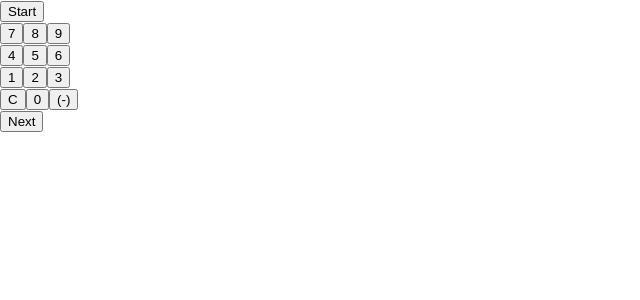
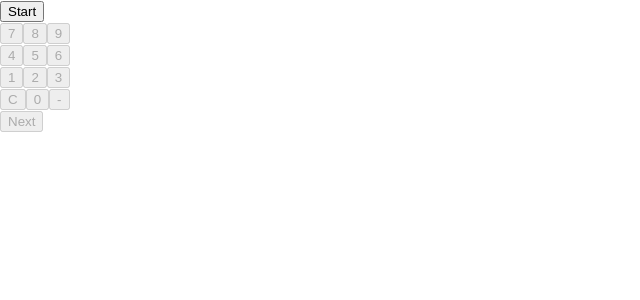
Before and after one commit to HeyItsFelipe/math-drills, a React (Create React App) app in the folder client/: page / in a window 1280 px wide. Shown: the top 300 px of the page, without its empty margins (0-640 px from the left). Built offline with nearby package versions, Linux system fonts and the light colour scheme.

Commit message:
Refactors Input.

```diff
--- a/client/src/Input.js
+++ b/client/src/Input.js
@@ -1,44 +1,43 @@
 import React, { Component } from 'react';
 import Results from './Results';
+
 class Input extends Component {
     constructor(props) {
         super(props);
         this.state = {
             currentNumber: 0,
             startBtnShow: true,
-            showProblems: false,
             inputValue: "",
             started: false,
             userAnswers: []
         };
     }
 
-    startInput = () => {
-        console.log('Input started...');
+    startDrill = () => {
+        console.log('Drill started...');
         this.setState({
             startBtnShow: false,
-            showProblems: true,
             started: true
         });
     }
 
-    showStartButton = () => {
+    renderStartButton = () => {
         if (this.state.startBtnShow) {
             return (
-                <button onClick={this.startInput}>Start</button>
+                <button onClick={this.startDrill}>Start</button>
             );
         }
     }
 
-    showProblem = () => {
-        if (this.state.showProblems) {
+    renderProblem = () => {
+        if (this.state.started) {
             return (
                 <span>{this.props.problems[this.state.currentNumber]}<label> {this.state.inputValue}</label></span>
             );
         }
     }
 
-    nextProblem = () => {
+    goToNextProblem = () => {
         this.setState(prevState => ({
             currentNumber: prevState.currentNumber + 1,
             userAnswers: [...prevState.userAnswers, this.state.inputValue]
@@ -49,7 +48,7 @@ class Input extends Component {
         });
     }
 
-    typed = (event) => {
+    enableInput = (event) => {
         console.log(event.target.value);
         if (this.state.started) {
             let number = event.target.value;
@@ -59,7 +58,7 @@ class Input extends Component {
         }
     }
 
-    clear = () => {
+    clearInput = () => {
         this.setState({
             inputValue: ""
         });
@@ -68,11 +67,11 @@ class Input extends Component {
     renderButton = (value) => {
         if (value === "C") {
             return (
-                <button onClick={this.clear} value={value}>{value}</button>
+                <button disabled={!this.state.started} onClick={this.clearInput} value={value}>{value}</button>
             );
         }
         return (
-            <button onClick={this.typed} value={value}>{value}</button>
+            <button disabled={!this.state.started} onClick={this.enableInput} value={value}>{value}</button>
         );
     }
 
@@ -94,8 +93,8 @@ class Input extends Component {
         return (
             <div>
                 <div>
-                    {this.showStartButton()}
-                    {this.showProblem()}
+                    {this.renderStartButton()}
+                    {this.renderProblem()}
                 </div>
                 <div>
                     <div>
@@ -116,10 +115,10 @@ class Input extends Component {
                     <div>
                         {this.renderButton("C")}
                         {this.renderButton(0)}
-                        <button>(-)</button>
+                        {this.renderButton("-")}
                     </div>
                     <div>
-                        <button onClick={this.nextProblem}>Next</button>
+                        <button disabled={!this.state.started} onClick={this.goToNextProblem}>Next</button>
                     </div>
                 </div>
                 {this.renderResults()}
```
